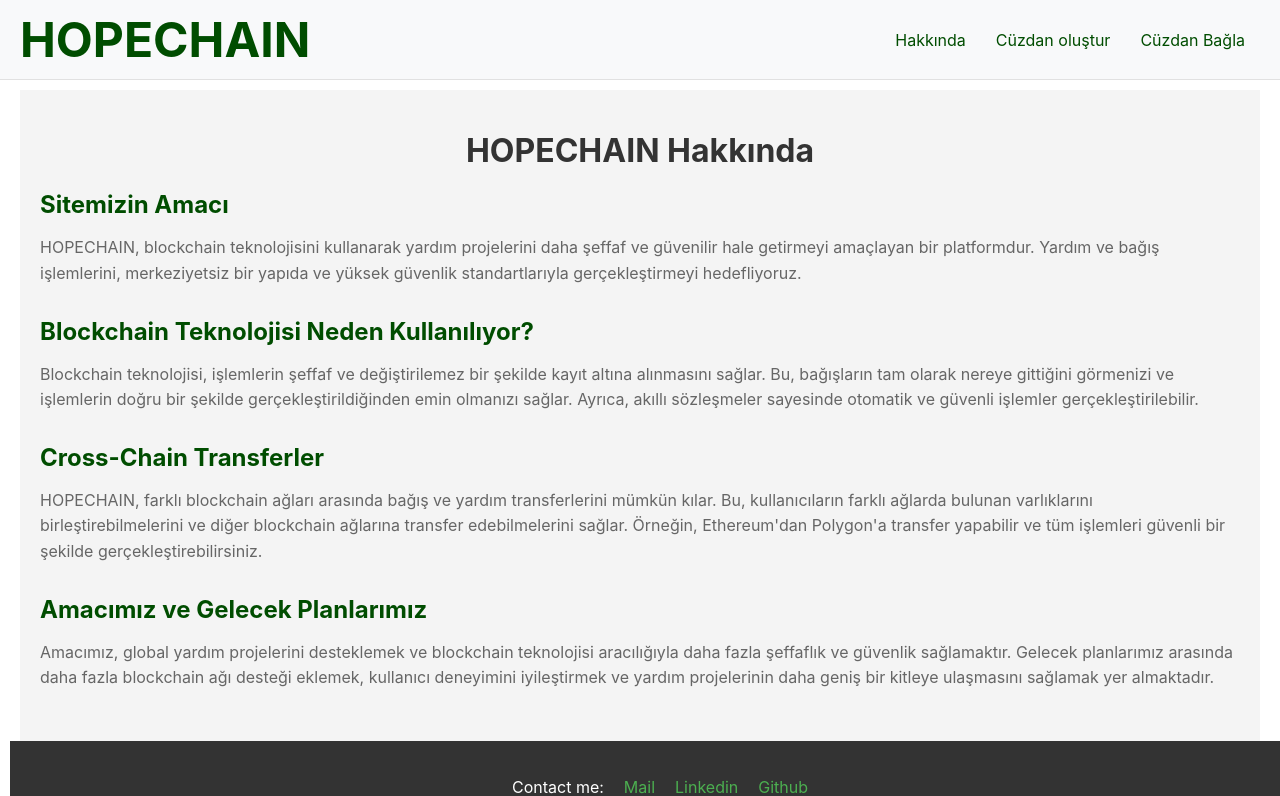
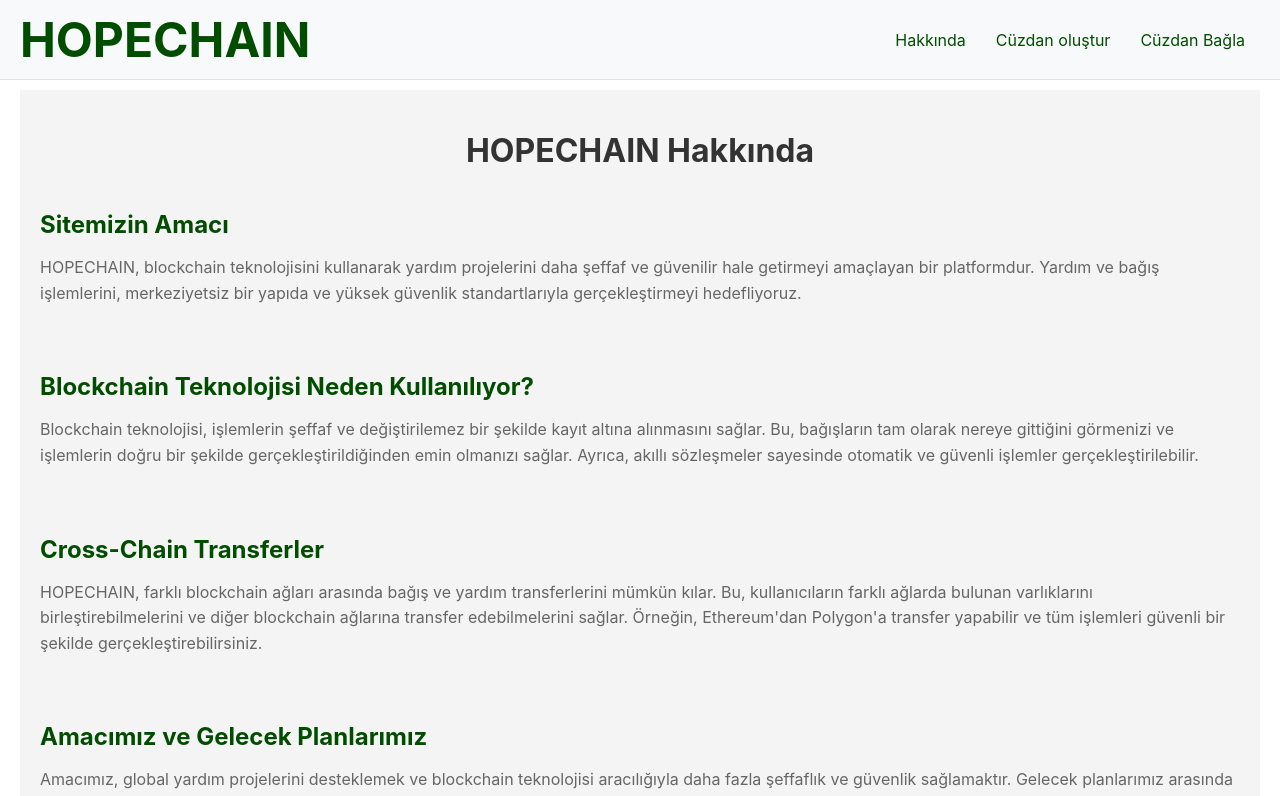
Before and after one commit to emredursunn/HOPECHAIN-WEB3, a React (Create React App) app in the folder client/: page /about in a window 1280 px wide. Shown: the top 796 px of the page. Built offline with nearby package versions, Linux system fonts and the light colour scheme.

Commit message:
styling update

```diff
--- a/client/src/App.js
+++ b/client/src/App.js
@@ -23,8 +23,8 @@
             />
             <Route path="/balance" element={<Balance />} />
           </Routes>
-          <Footer />
         </div>
+        <Footer />
       </Router>
     </div>
   );
--- a/client/src/components/Footer/Footer.css
+++ b/client/src/components/Footer/Footer.css
@@ -1,15 +1,4 @@
 /* Footer.css */
-
-html, body {
-  margin: 0;
-  padding: 0;
-  height: 100%;
-}
-
-body {
-  display: flex;
-  flex-direction: column;
-}
 
 .content {
   flex: 1; /* Bu, içerik alanının footer'ın üstünde genişlemesini sağlar */
@@ -25,6 +14,7 @@
   width: 100%;
   position: relative;
   bottom: 0;
+  margin:0;
 }
 
 .footer-content {
--- a/client/src/screens/About/About.css
+++ b/client/src/screens/About/About.css
@@ -1,5 +1,7 @@
 /* src/pages/About.css */
 .about-page {
+    display:flex;
+    flex-direction: column;
     padding: 20px;
     background-color: #f4f4f4;
     max-width: 1200px;
```
